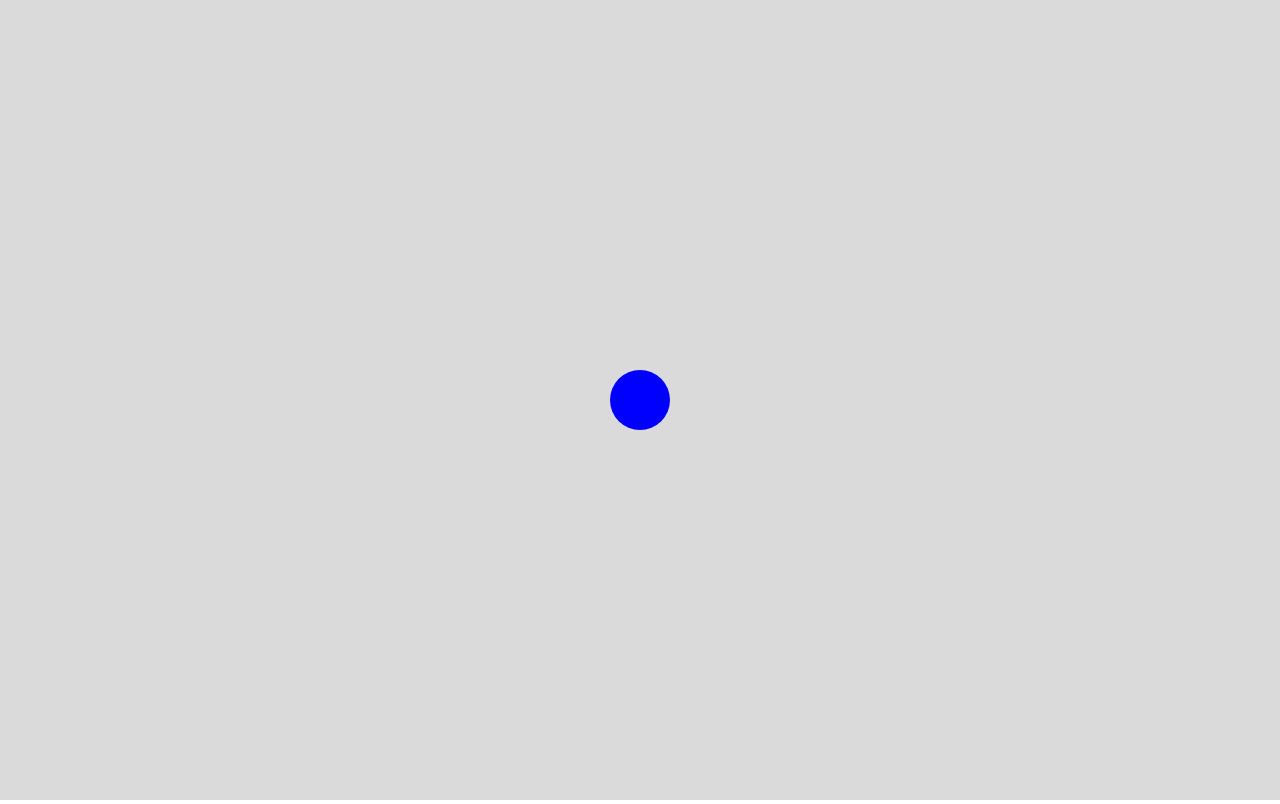
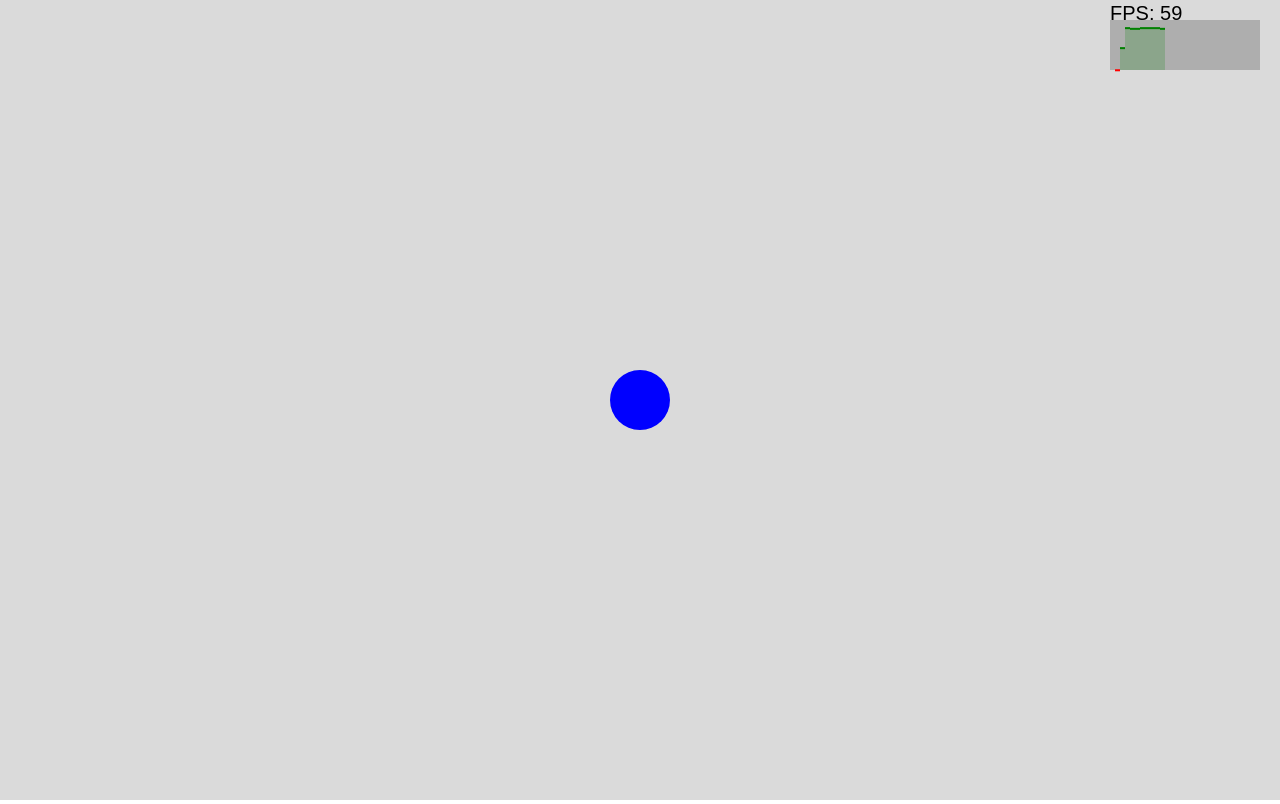
Before and after one commit to webuxmotion/defence-game, a plain HTML site: page index.html in a window 1280 px wide. Drawn offline with Linux system fonts and the light colour scheme.

Commit message:
Projectile

```diff
--- /dev/null
+++ b/Fps.js
@@ -0,0 +1,76 @@
+class Fps {
+  constructor({ canvasWidth }) {
+    this.times = [];
+    this.fps = 0;
+    this.lastUpdate = 0;
+    this.lastUpdateCounter = 0;
+    this.items = [];
+    this.lineWidth = 5;
+    this.maxItems = 30;
+    this.height = 50;
+    this.width = this.maxItems * this.lineWidth;
+    this.position = {
+      x: canvasWidth - this.width - 20,
+      y: 20
+    }
+  }
+
+  draw({ c }) {
+    c.save();
+
+    c.globalAlpha = 0.2;
+    c.fillStyle = "black";
+    c.fillRect(this.position.x , this.position.y, this.width, this.height);
+
+    for (let i = 0; i < this.maxItems; i++) {
+      const item = this.items[i];
+      if (item) {
+        const height = item * this.height / 70;
+        const x = this.position.x + i * this.lineWidth;
+        const y = this.position.y + this.height - height;
+
+        c.fillStyle = "green";
+
+        if (item < 30) {
+          c.fillStyle = "red";
+        }
+
+        c.globalAlpha = 0.2;
+        c.fillRect(x, y, this.lineWidth, height);
+
+        c.globalAlpha = 1;
+        c.fillRect(x, y, this.lineWidth, 2);
+      }
+    }
+
+    c.font = "20px Arial";
+    c.fillStyle = "black";
+    c.fillText( `FPS: ${this.fps}` , this.position.x , this.position.y );
+    c.restore();
+  }
+
+  update({ c }) {
+    this.draw({ c });
+
+    const now = performance.now();
+
+    while (this.times.length > 0 && this.times[0] <= now - 1000) {
+      this.times.shift();
+    }
+
+    const delta = (now - this.times[this.times.length - 1]) / 1000 || 0;
+    if (!this.lastUpdate || (this.lastUpdateCounter - this.lastUpdate) >= 0.5) {
+      this.lastUpdate = now;
+      this.lastUpdateCounter = now;
+
+      this.fps = this.times.length;
+      if (this.items.length > this.maxItems) {
+        this.items.shift();
+      }
+      this.items.push(this.fps);
+    }
+    this.lastUpdateCounter += delta;
+
+    this.times.push(now);
+  }
+}
--- /dev/null
+++ b/Player.js
@@ -0,0 +1,21 @@
+class Player {
+  constructor({ x, y, radius, color }) {
+    this.x = x;
+    this.y = y;
+    this.radius = radius;
+    this.color = color;
+  }
+
+  draw() {
+    c.beginPath();
+    c.arc(
+      this.x,
+      this.y,
+      this.radius,
+      0,
+      Math.PI * 2
+    );
+    c.fillStyle = this.color;
+    c.fill();
+  }
+}
--- /dev/null
+++ b/Projectile.js
@@ -0,0 +1,29 @@
+class Projectile {
+  constructor({ x, y, radius, color, velocity }) {
+    this.x = x;
+    this.y = y;
+    this.radius = radius;
+    this.color = color;
+    this.velocity = velocity;
+  }
+
+  draw() {
+    c.beginPath();
+    c.arc(
+      this.x,
+      this.y,
+      this.radius,
+      0,
+      Math.PI * 2
+    );
+    c.fillStyle = this.color;
+    c.fill();
+  }
+
+  update() {
+    this.draw();
+
+    this.x = this.x + this.velocity.x;
+    this.y = this.y + this.velocity.y;
+  }
+}
--- a/index.html
+++ b/index.html
@@ -10,6 +10,9 @@
 <body>
   <canvas></canvas>
 
+  <script src="Fps.js"></script>
+  <script src="Player.js"></script>
+  <script src="Projectile.js"></script>
   <script src="index.js"></script>
 </body>
 </html>
--- a/index.js
+++ b/index.js
@@ -2,28 +2,6 @@ const canvas = document.querySelector('canvas');
 const c = canvas.getContext('2d');
 canvas.width = innerWidth;
 canvas.height = innerHeight;
-
-class Player {
-  constructor({ x, y, radius, color }) {
-    this.x = x;
-    this.y = y;
-    this.radius = radius;
-    this.color = color;
-  }
-
-  draw() {
-    c.beginPath();
-    c.arc(
-      this.x,
-      this.y,
-      this.radius,
-      0,
-      Math.PI * 2
-    );
-    c.fillStyle = this.color;
-    c.fill();
-  }
-}
 
 const player = new Player({
   x: canvas.width / 2,
@@ -32,4 +10,35 @@ const player = new Player({
   color: "blue"
 });
 
-player.draw();
+const projectiles = [];
+
+const fps = new Fps({ canvasWidth: canvas.width });
+
+function animate() {
+  requestAnimationFrame(animate);
+  c.clearRect(0, 0, canvas.width, canvas.height);
+
+  projectiles.forEach((projectile) => {
+    projectile.update();
+  })
+  player.draw();
+  fps.update({ c });
+}
+
+addEventListener('click', ({ clientX, clientY }) => {
+  const angle = Math.atan2(clientY - player.y, clientX - player.x);
+  const x = Math.cos(angle) * 5;
+  const y = Math.sin(angle) * 5;
+  projectiles.push(new Projectile({
+    x: canvas.width / 2,
+    y: canvas.height / 2,
+    radius: 5,
+    velocity: {
+      x,
+      y
+    },
+    color: 'red'
+  }))
+});
+
+animate();
```
